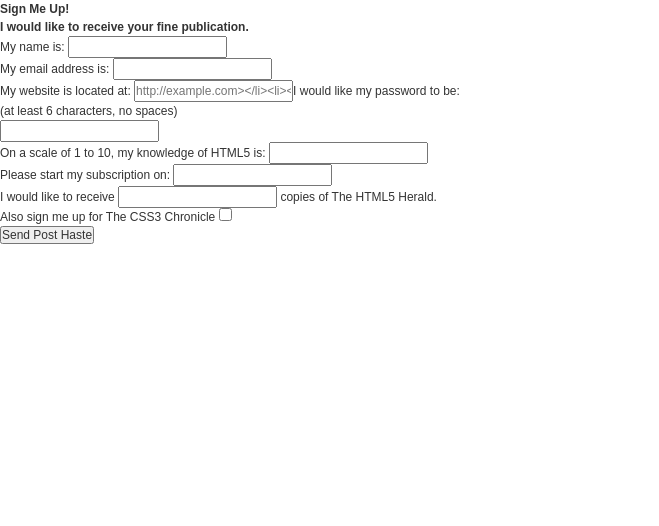
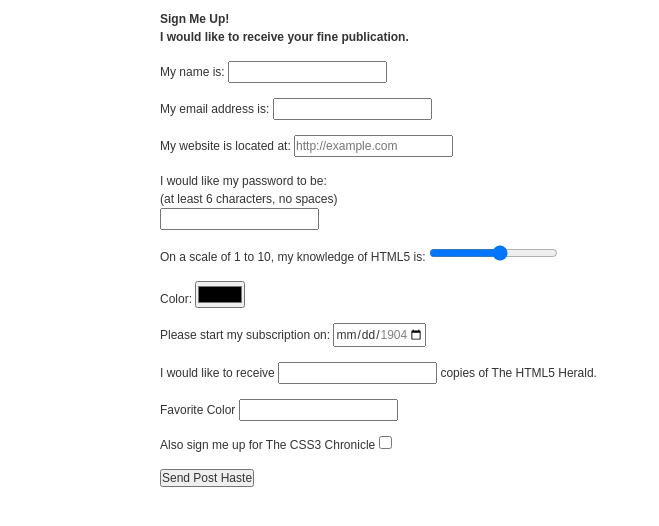
Before and after one commit to gaoyingqi/lingzuer.github.com, a plain HTML site: page html5-css3/register.html in a window 1280 px wide. Shown: the whole page, without its empty margins (0-659 px from the left). Drawn offline with Linux system fonts and the light colour scheme.

Commit message:
modify from

```diff
--- a/html5-css3/register.html
+++ b/html5-css3/register.html
@@ -4,9 +4,13 @@
 	<meta charset="utf-8">
 	<title>The HTML5 Form</title>
 	<link rel="stylesheet" href="../reset.css">
+	<style type="text/css">
+		.row-mod { width: 960px; margin: 10px auto 0; }
+		li { margin-top: 15px; }
+	</style>
 </head>
 <body>
-<form id="register" method="post">
+<form id="register" method="post" class="row-mod">
 	<hgroup>
 		<h1>Sign Me Up!</h1>
 		<h2>I would like to receive your fine publication.</h2>
@@ -18,27 +22,41 @@
 	</li>
 	<li>
 		<label for="address">My email address is:</label>
-<input type="text" id="address" name="address">
+		<input type="email" id="address" name="address">
 	</li>
 	<li>
 		<label for="url">My website is located at:</label>
-<input type="text" id="url" name="url" placeholder="http://example.com>
+		<input type="url" id="url" name="url" placeholder="http://example.com">
 	</li>
 	<li>
 		<label for="password">I would like my password to be:</label>
 		<p>(at least 6 characters, no spaces)</p>
-<input type="password" id="password" name="password">
+		<input type="password" id="password" name="password" pattern="\S{6,}">
 	</li>
 	<li>
 		<label for="rating">On a scale of 1 to 10, my knowledge of HTML5 is:</label>
-<input type="text" name="rating" id=rating">
+		<input type="range" min="1" max="10" name="rating" id=rating">
+	</li>
+	<li>
+		<label for="clr">Color: </label>
+		<input id="clr" name="clr" type="color" placeholder="#FFFFFF" pattern="#(?:[0-9A-Fa-f]{6}|[0-9A-Fa-f]{3})" required>
 	</li>
 	<li>
 	<label for="startdate">Please start my subscription on:</label>
-<input type="text" id="startdate" name="startdate">
+		<input type="date" min="1904-03-17" max="1904-05-17" id="startdate" name="startdate" required aria-required="true" placeholder="1911-03-17">
 	</li>
 	<li>
-<label for="quantity">I would like to receive <input type="text" name="quantity" id="quantity"> copies of <cite>The HTML5 Herald</cite>.</label>
+		<label for="quantity">I would like to receive <input type="number" name="quantity" id="quantity"> copies of <cite>The HTML5 Herald</cite>.</label>
+	</li>
+	<li>
+		<label for="favcolor">Favorite Color</label>
+		<input type="text" list="colors" id="favcolor" name="favcolor">
+		<datalist id="colors">
+			<option value="Blue">
+			<option value="Green">
+			<option value="Pink">
+			<option value="Purple">
+		</datalist>
 	</li>
 	<li>
 		<label for="upsell">Also sign me up for <cite>The CSS3 Chronicle</cite></label>
```
Lines whose indentation alone changed are shown as unchanged.
